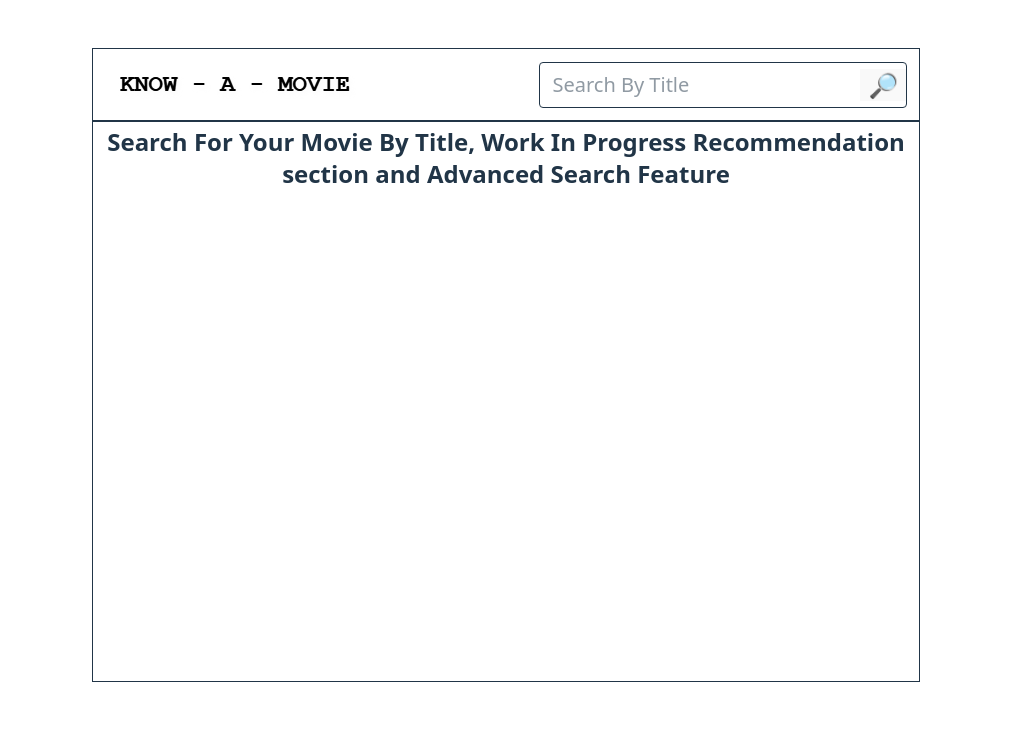
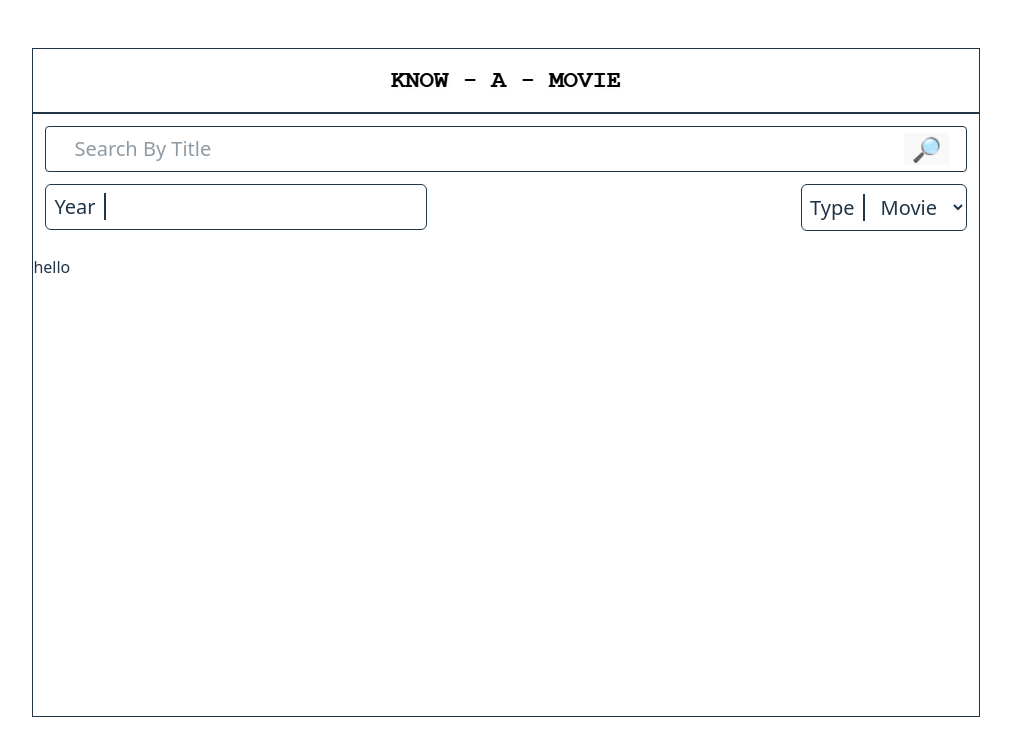
Before and after one commit to Aman-pandey-5909/Know---A---Movie, a React (Vite) app in the folder client/: page /advsearch in a window 1280 px wide. Shown: the top 756 px of the page, without its empty margins (134-1145 px from the left). Built offline with nearby package versions, Linux system fonts and the light colour scheme.

Commit message:
Added Routes

```diff
--- a/client/package.json
+++ b/client/package.json
@@ -14,6 +14,7 @@
     "axios": "^1.8.4",
     "react": "^19.0.0",
     "react-dom": "^19.0.0",
+    "react-router-dom": "^7.4.1",
     "tailwindcss": "^4.1.0"
   },
   "devDependencies": {
--- a/client/src/App.jsx
+++ b/client/src/App.jsx
@@ -1,81 +1,16 @@
-import axios from "axios";
-import { useRef } from "react";
-import { useState } from "react"
-import SearchCards from "./components/SearchCards";
-import RecommendationCard from "./components/RecommendationCard";
+import { BrowserRouter as Router, Routes, Route } from "react-router-dom";
+import Home from "./components/Home";
+import AdvancedSearch from "./components/AdvancedSearch";
 
 function App() {
-  const [searchTerm, setSearchTerm] = useState("")
-  const [searchError, setSearchError] = useState("")
-  const [fetching, setFetching] = useState(false)
-  const [data, setData] = useState({});
-
-  const toTitleCase = (str) => {
-    return str
-      .toLowerCase() // Convert everything to lowercase first
-      .split(" ") // Split words by space
-      .map(word => word.charAt(0).toUpperCase() + word.slice(1)) // Capitalize first letter
-      .join(" "); // Join words back together
-  };
-  const onSearch = async () => {
-    try {
-      if (!searchTerm.trim()) {
-        setSearchError("Empty Search Detected !")
-        return
-      }
-      setFetching(true)
-      const response = await axios.get(`http://www.omdbapi.com/?t=${toTitleCase(searchTerm)}&apikey=85f8d784`)
-      setData(response.data)
-      setFetching(false)
-      console.log(data);
-    } catch (error) {
-      console.error("Error Occured when fetching data from api, If you are a admin please see the terminal");
-    } finally {
-      setFetching(false)
-    }
-  }
-
-  const handleKeyDown = (e) => {
-    if (e.key === "Enter") {
-      onSearch()
-    }
-  }
-
   return (
-    <main className="h-full  w-full">
-      {fetching && <div className="p-1  w-full bg-red-500 absolute left-0 top-0"></div>}
-      <div className="border mx-auto mainSection overflow-auto sm:w-[70%] sm:h-[90%]">
-        {searchError && <div className="text-red-500 text-center">{searchError}</div>}
-        <div className="flex border-b-2 justify-between items-center px-3 py-1">
-          <img onClick={() => { if (Object.keys(data).length > 0) { setData({}); setSearchTerm(""); setSearchError("") } }} src="/KnowAMovie.png" alt="kaw" className="darkModeIcon" />
-          <img onClick={() => { if (Object.keys(data).length > 0) { setData({}); setSearchTerm(""); setSearchError("") } }} src="/kawLight.png" alt="kaw" className="lightModeIcon" />
-          <div className="h-[fit-content] flex items-center border rounded-sm border-yellow">
-            <input className="px-3 outline-none py-2 text-xl" value={searchTerm} onChange={(e) => { setSearchTerm(e.target.value); setSearchError(""); }} onKeyDown={handleKeyDown} placeholder="Search By Title" type="search" name="searchMovie" id="searchMovie" />
-            <button onClick={onSearch} className="text-2xl px-2">🔎</button>
-          </div>
-        </div>
-        <div className="px-3 py-1">
-          {!data || Object.keys(data).length === 0 ? (<RecommendationCard />) : (data.Response === 'True' ? <SearchCards
-            Title={data.Title}
-            Released={data.Released}
-            Rated={data.Rated}
-            Runtime={data.Runtime}
-            Country={data.Country}
-            Poster={data.Poster}
-            Actors={data.Actors}
-            Plot={data.Plot}
-            BoxOffice={data.BoxOffice}
-            Genre={data.Genre}
-            Language={data.Language}
-            Type={data.Type}
-            Writer={data.Writer}
-            imdbRating={data.imdbRating}
-            imdbVotes={data.imdbVotes}
-          /> : <p className="text-2xl font-semibold text-center">{data.Error}</p>)}
-        </div>
-      </div>
-    </main>
-  )
+    <Router>
+      <Routes>
+        <Route path="/" element={<Home />} />
+        <Route path="/advsearch" element={<AdvancedSearch />} />
+      </Routes>
+    </Router>
+  );
 }
 
-export default App
+export default App;
--- /dev/null
+++ b/client/src/components/AdvancedSearch.jsx
@@ -0,0 +1,37 @@
+import { CardContainer } from "./RecommendationCard";
+import { useNavigate } from "react-router-dom";
+const AdvancedSearch = () => {
+  const navigate = useNavigate()
+  return (
+    <div className="border w-[80%] h-[95%] mx-auto">
+      <div className="border-b-2 flex justify-center">
+        <img onClick={navigate("/")} src="/KnowAMovie.png" alt="kaw" className="darkModeIcon" />
+        <img onClick={navigate("/")} src="/kawLight.png" alt="kaw" className="lightModeIcon" />
+      </div>
+      <div>
+        <div className="p-3">
+          <div className="h-[fit-content] flex items-center px-4 border rounded-sm border-yellow">
+            <input className="px-3 outline-none py-2 w-full text-xl" placeholder="Search By Title" type="search" name="advsearchMovie" id="advsearchMovie" />
+            <button className="text-2xl px-2">🔎</button>
+          </div>
+          <div className="flex justify-between my-3 gap-3">
+            <div className="border h-fit rounded-md">
+              <label htmlFor="yearSearch" className="px-2 border-r-2 text-xl">Year</label>
+              <input type="number" name="year" id="yearSearch" className="px-3 outline-none py-2 text-xl" />
+            </div>
+            <div className="border h-fit rounded-md">
+              <label htmlFor="typeSearch" className="px-2 border-r-2 text-xl">Type</label>
+              <select name="typeOfData" id="typeSearch" className="px-3 outline-none py-2 text-xl">
+                <option value="Movie">Movie</option>
+                <option value="Series">Series</option>
+              </select>
+            </div>
+
+          </div>
+        </div>
+        <CardContainer text={"hello"} />
+      </div>
+    </div>
+  )
+}
+export default AdvancedSearch
--- /dev/null
+++ b/client/src/components/Home.jsx
@@ -0,0 +1,87 @@
+import axios from "axios";
+import { useState } from "react"
+import SearchCards from "./SearchCards";
+import RecommendationCard from "./RecommendationCard";
+import { useNavigate } from "react-router-dom";
+import { token } from "../constant/token"
+
+const Home = () => {
+    const [searchTerm, setSearchTerm] = useState("")
+    const [searchError, setSearchError] = useState("")
+    const [fetching, setFetching] = useState(false)
+    const [data, setData] = useState({});
+    const navigate = useNavigate();
+
+    const toTitleCase = (str) => {
+        return str
+            .toLowerCase() // Convert everything to lowercase first
+            .split(" ") // Split words by space
+            .map(word => word.charAt(0).toUpperCase() + word.slice(1)) // Capitalize first letter
+            .join(" "); // Join words back together
+    };
+    const onSearch = async () => {
+        try {
+            if (!searchTerm.trim()) {
+                setSearchError("Empty Search Detected !")
+                return
+            }
+            setFetching(true)
+            if (searchTerm.toLowerCase() === "advanced search") {
+                navigate("/advSearch")
+            } else {
+                const response = await axios.get(`http://www.omdbapi.com/?t=${toTitleCase(searchTerm)}&plot=full&apikey=${token}`)
+                setData(response.data)
+                setFetching(false)
+                console.log(data);
+            }
+        } catch (error) {
+            console.error("Error Occured when fetching data from api, If you are a admin please see the terminal");
+        } finally {
+            setFetching(false)
+        }
+    }
+
+    const handleKeyDown = (e) => {
+        if (e.key === "Enter") {
+            onSearch()
+        }
+    }
+
+    return (
+        <main className="h-full  w-full">
+            {fetching && <div className="p-1  w-full bg-red-500 absolute left-0 top-0"></div>}
+            <div className="border mx-auto mainSection relative overflow-auto sm:w-[70%] h-full">
+                {searchError && <div className="text-red-500 absolute top-0 text-center w-full ">{searchError}</div>}
+                <div className="flex border-b-2 justify-between items-center px-3 py-1">
+                    <img onClick={() => { if (Object.keys(data).length > 0) { setData({}); setSearchTerm(""); setSearchError("") } }} src="/KnowAMovie.png" alt="kaw" className="darkModeIcon" />
+                    <img onClick={() => { if (Object.keys(data).length > 0) { setData({}); setSearchTerm(""); setSearchError("") } }} src="/kawLight.png" alt="kaw" className="lightModeIcon" />
+                    <div className="h-[fit-content] flex items-center border rounded-sm border-yellow">
+                        <input className="px-3 outline-none py-2 text-xl" value={searchTerm} onChange={(e) => { setSearchTerm(e.target.value); setSearchError(""); }} onKeyDown={handleKeyDown} placeholder="Search By Title" type="search" name="searchMovie" id="searchMovie" />
+                        <button onClick={onSearch} className="text-2xl px-2">🔎</button>
+                    </div>
+                </div>
+                <div className="px-3 py-1">
+                    {!data || Object.keys(data).length === 0 ? (<RecommendationCard />) : (data.Response === 'True' ? <SearchCards
+                        Title={data.Title}
+                        Released={data.Released}
+                        Rated={data.Rated}
+                        Runtime={data.Runtime}
+                        Country={data.Country}
+                        Poster={data.Poster}
+                        Actors={data.Actors}
+                        Plot={data.Plot}
+                        BoxOffice={data.BoxOffice}
+                        Genre={data.Genre}
+                        Language={data.Language}
+                        Type={data.Type}
+                        Writer={data.Writer}
+                        imdbRating={data.imdbRating}
+                        imdbVotes={data.imdbVotes}
+                        totalSeasons={data.totalSeasons}
+                    /> : <p className="text-2xl font-semibold text-center">{data.Error}</p>)}
+                </div>
+            </div>
+        </main>
+    )
+}
+export default Home
--- a/client/src/components/RecommendationCard.jsx
+++ b/client/src/components/RecommendationCard.jsx
@@ -1,8 +1,21 @@
+
+export const CardContainer = ({text}) => {
+    return (
+        <div>
+            {text}
+        </div>
+    )
+}
+
 const RecommendationCard = () => {
     return (
         <div>
-            <p className="text-2xl font-semibold text-center">Search For Your Movie By Title, Work In Progress Recommendation section and Advanced Search Feature</p>
+            <p className="text-2xl font-semibold text-center">
+                <CardContainer text={"Search For Your Movie By Title, Work In Progress Recommendation section and Advanced Search Feature"} />
+            </p>
         </div>
     )
 }
+
+
 export default RecommendationCard
--- a/client/src/components/SearchCards.jsx
+++ b/client/src/components/SearchCards.jsx
@@ -1,4 +1,4 @@
-const SearchCards = ({ Title, Released, Rated, Runtime, Country, Poster, Actors, Plot, BoxOffice, Genre, Language, Type, Writer, imdbRating, imdbVotes }) => {
+const SearchCards = ({ Title, Released, Rated, Runtime, Country, Poster, Actors, Plot, BoxOffice, Genre, Language, Type, Writer, imdbRating, imdbVotes, totalSeasons }) => {
 
     return (
         <div className="w-[90%] mx-auto">
@@ -19,7 +19,12 @@ const SearchCards = ({ Title, Released, Rated, Runtime, Country, Poster, Actors,
                             <span className="font-semibold text-2xl text-cyan-600">Language: </span>
                             {Language}
                         </div>
-
+                        {totalSeasons &&
+                            <div className="text-xl text-purple-400">
+                                <span className="font-semibold text-2xl text-cyan-600">Seasons: </span>
+                                {totalSeasons}
+                            </div>
+                        }
                         <div className="text-xl text-purple-400">
                             <span className="font-semibold text-2xl text-cyan-600">Released: </span>
                             {Released}
--- /dev/null
+++ b/client/src/constant/token.js
@@ -0,0 +1 @@
+export const token = "85f8d784"
```
Also changed, not shown: 1 other file (tests, documents, lock files or other folders).
